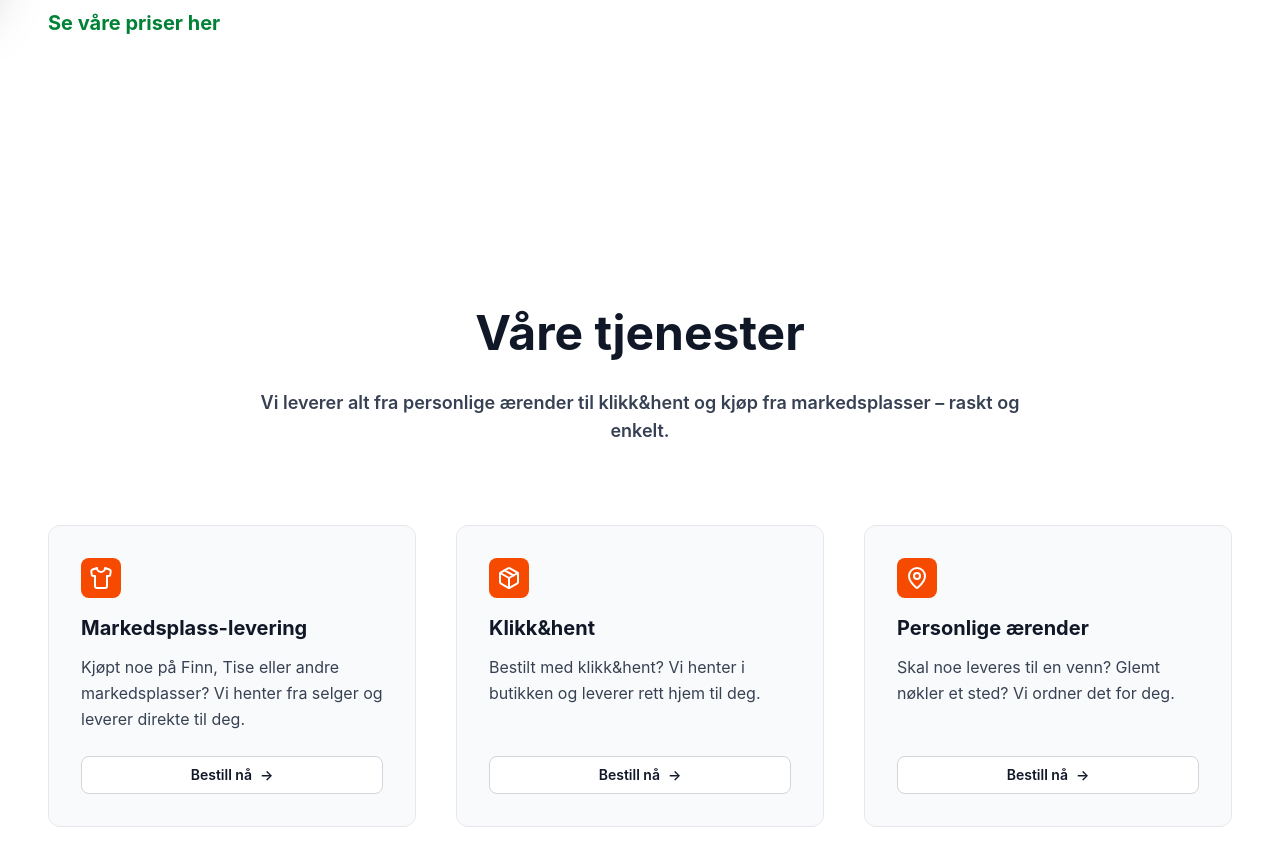
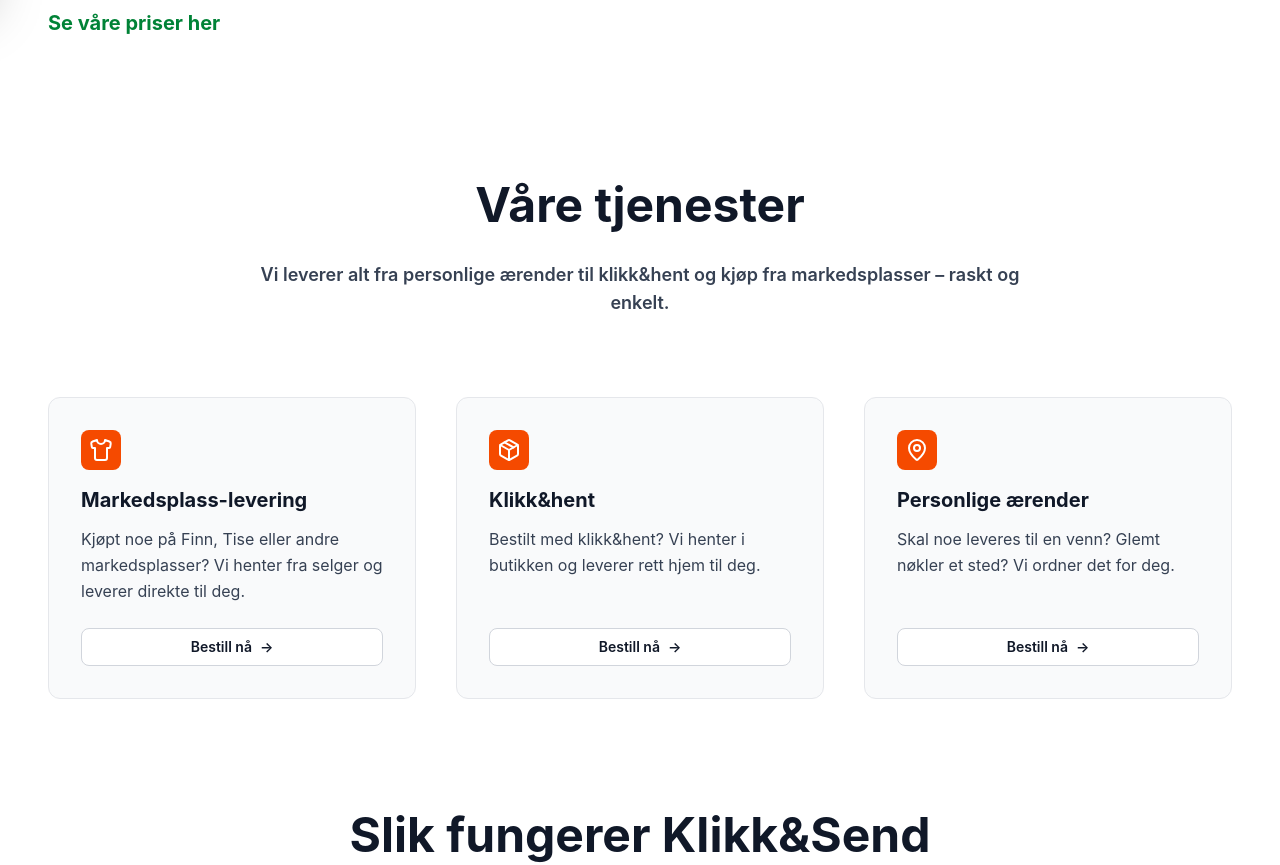
Before and after one commit to moreamakaveli-cyber/klikk-send-live, a Next.js app: page / in a window 1280 px wide. Shown: the part 800-1665 px from the top of the page. Built offline with nearby package versions, Linux system fonts and the light colour scheme.

Commit message:
Flytt Våre tjenester-seksjonen lenger opp etter fjerning av scrollende tekst

```diff
--- a/app/components/HowItWorks.tsx
+++ b/app/components/HowItWorks.tsx
@@ -27,7 +27,7 @@ const steps = [
 
 export default function HowItWorks() {
   return (
-    <section id="how-it-works" className="py-16 md:py-24 px-4 md:px-6 bg-white">
+    <section id="how-it-works" className="pt-8 md:pt-12 pb-16 md:pb-24 px-4 md:px-6 bg-white">
       <div className="max-w-7xl mx-auto">
         <OurServices />
         <h2 className="text-3xl md:text-4xl lg:text-5xl font-bold text-gray-900 text-center mb-12 md:mb-20 mt-8">
--- a/app/components/OurServices.tsx
+++ b/app/components/OurServices.tsx
@@ -32,7 +32,7 @@ const bottomPoints = [
 
 export default function OurServices() {
   return (
-    <div className="py-16 md:py-20">
+    <div className="pt-0 pb-16 md:pb-20">
       <div className="max-w-7xl mx-auto px-4 md:px-6">
         <h2 className="text-3xl md:text-4xl lg:text-5xl font-bold text-gray-900 text-center mb-6 md:mb-8">
           Våre tjenester
```
